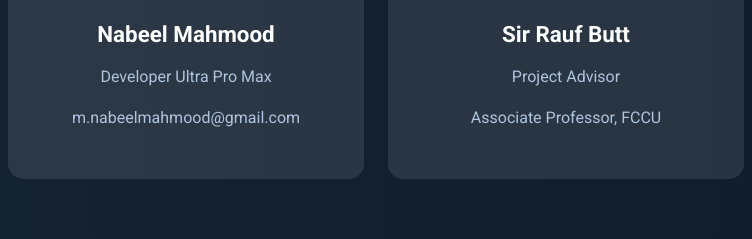
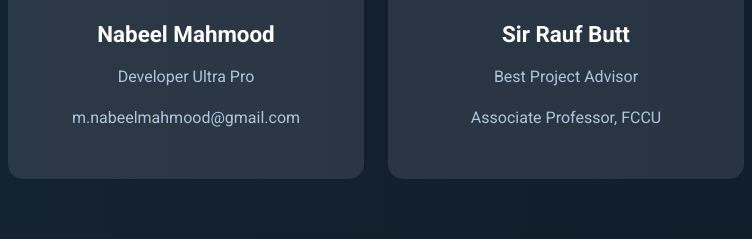
Before and after one commit to 0MNM0/Cyber-Sentinal, a plain HTML site: page index.html in a window 1280 px wide. Shown: the part 6494-6733 px from the top of the page, 454-1206 px from the left. Drawn offline with nearby package versions, Linux system fonts and the light colour scheme.

Commit message:
Update index.html

```diff
--- a/index.html
+++ b/index.html
@@ -807,7 +807,7 @@
                         <div class="contact-info animate-on-scroll">
                             <img src="assets/images/mnm.png" alt="Nabeel Mahmood" class="profile-image">
                             <h4>Nabeel Mahmood</h4>
-                            <p>Developer Ultra Pro Max</p>
+                            <p>Developer Ultra Pro</p>
                             <p>m.nabeelmahmood@gmail.com</p>
                         </div>
                     </div>
@@ -815,7 +815,7 @@
                         <div class="contact-info animate-on-scroll">
                             <img src="assets/images/butt.png" alt="Sir Rauf Butt" class="profile-image">
                             <h4>Sir Rauf Butt</h4>
-                            <p>Project Advisor</p>
+                            <p>Best Project Advisor</p>
                             <p>Associate Professor, FCCU</p>
                         </div>
                     </div>
```
